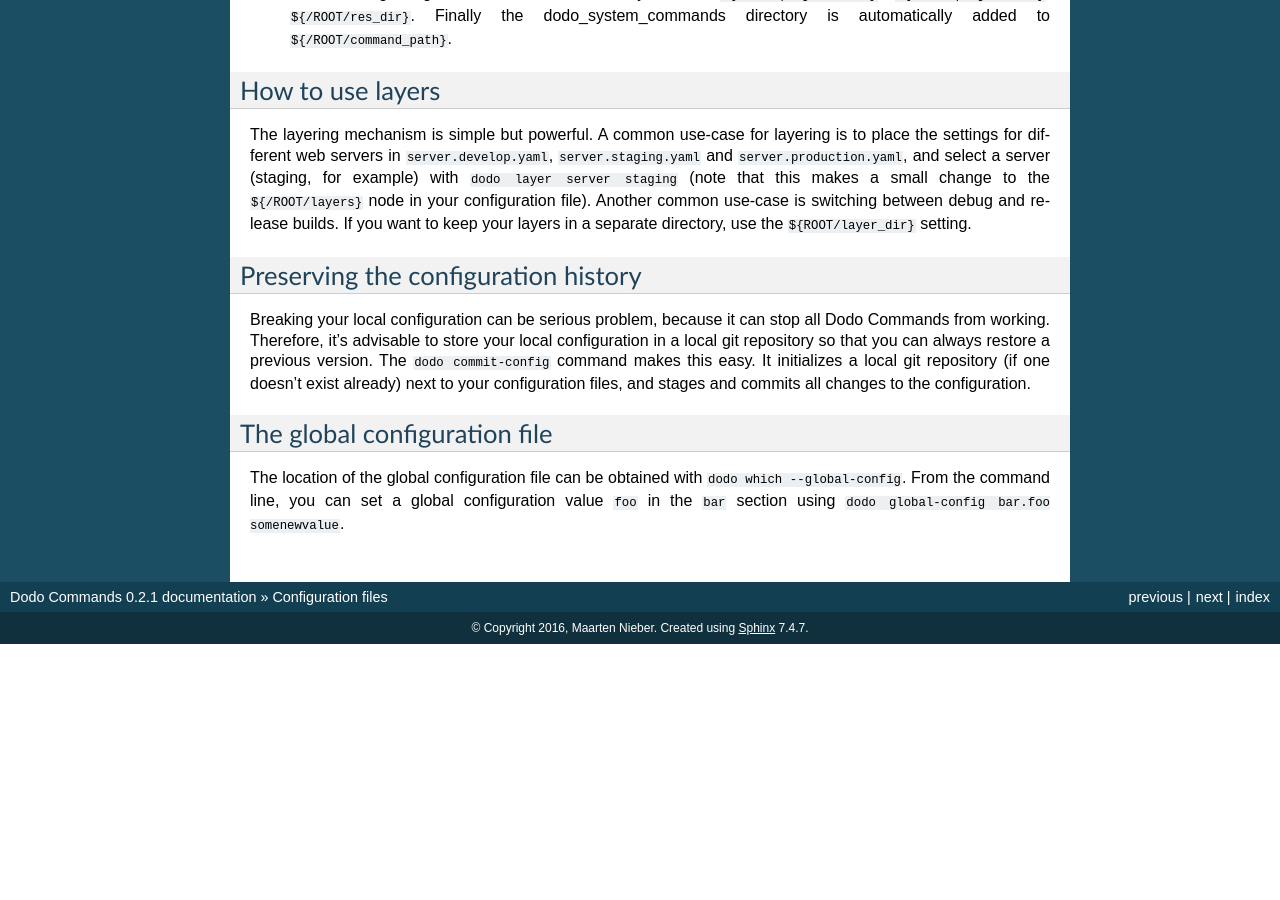
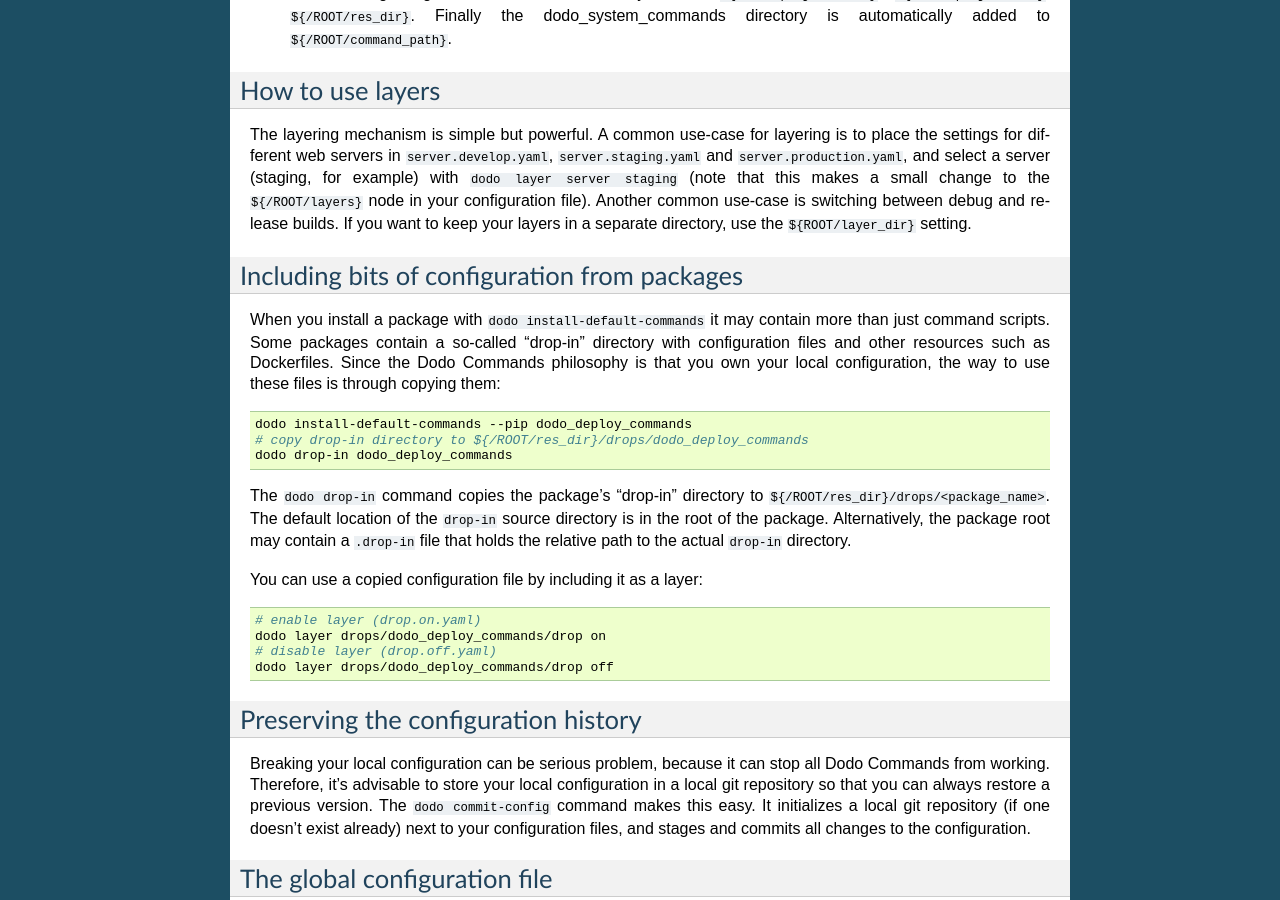
Before and after one commit to mnieber/dodo-commands, a Sphinx documentation site: the page built from doc/configuration.rst, in a window 1280 px wide and 900 px high, scrolled down 1105 px. Built offline with Sphinx 7.4.7, drawn with Linux system fonts in a browser that asks for light colours; before the commit the page ends 1749 px from its top, so only the background shows below that; some of the changed text lies outside the part shown.

Commit message:
Improve drop-in source, test and documentation

```diff
--- a/doc/configuration.rst
+++ b/doc/configuration.rst
@@ -66,10 +66,34 @@ How to use layers
 The layering mechanism is simple but powerful. A common use-case for layering is to place the settings for different web servers in ``server.develop.yaml``, ``server.staging.yaml`` and ``server.production.yaml``, and select a server (staging, for example) with ``dodo layer server staging`` (note that this makes a small change to the ``${/ROOT/layers}`` node in your configuration file). Another common use-case is switching between debug and release builds. If you want to keep your layers in a separate directory, use the ``${ROOT/layer_dir}`` setting.
 
 
+Including bits of configuration from packages
+=============================================
+
+When you install a package with ``dodo install-default-commands`` it may contain more than just command scripts. Some packages contain a so-called "drop-in" directory with configuration files and other resources such as Dockerfiles. Since the Dodo Commands philosophy is that you own your local configuration, the way to use these files is through copying them:
+
+.. code-block:: bash
+
+    dodo install-default-commands --pip dodo_deploy_commands
+    # copy drop-in directory to ${/ROOT/res_dir}/drops/dodo_deploy_commands
+    dodo drop-in dodo_deploy_commands
+
+The ``dodo drop-in`` command copies the package's "drop-in" directory to ``${/ROOT/res_dir}/drops/<package_name>``. The default location of the ``drop-in`` source directory is in the root of the package. Alternatively, the package root may contain a ``.drop-in`` file that holds the relative path to the actual ``drop-in`` directory.
+
+You can use a copied configuration file by including it as a layer:
+
+.. code-block:: bash
+
+    # enable layer (drop.on.yaml)
+    dodo layer drops/dodo_deploy_commands/drop on
+    # disable layer (drop.off.yaml)
+    dodo layer drops/dodo_deploy_commands/drop off
+
+
 Preserving the configuration history
 ====================================
 
 Breaking your local configuration can be serious problem, because it can stop all Dodo Commands from working. Therefore, it's advisable to store your local configuration in a local git repository so that you can always restore a previous version. The ``dodo commit-config`` command makes this easy. It initializes a local git repository (if one doesn't exist already) next to your configuration files, and stages and commits all changes to the configuration.
+
 
 .. _global_config:
 
--- a/doc/sharing-projects.rst
+++ b/doc/sharing-projects.rst
@@ -43,7 +43,7 @@ At this point, your colleague has the same directory structure as you:
     ~/projects/FooBar/src/extra/dodo_commands/res    # default Dodo Commands configuration files
     ~/projects/FooBar/dodo_commands/res              # local copies of the default Dodo Commands configuration files
 
-- the ``${/ROOT/shared_config_dir}`` directory is used by the ``dodo diff`` command to show the differences between your local configuration files and the shared files. If you are using the recommended diff tool (meld) then you will now be able to copy parts of your location configuration to the shared one. When you push these changes to version control, your colleages will later be able to incorporate your changes when they run ``dodo diff``.
+- the ``${/ROOT/shared_config_dir}`` directory is used by the ``dodo diff`` command to show the differences between your local configuration files and the shared files. If you are using the recommended diff tool (meld) then you will now be able to copy parts of your local configuration to the shared one. When you push these changes to version control, your colleages will later be able to incorporate your changes (also by copying parts) when they run ``dodo diff``.
 
 - As mentioned, we recommend to set :code:`meld` as the ``diff_tool`` in :code:`~/.dodo_commands/config`:
 
@@ -51,7 +51,9 @@ At this point, your colleague has the same directory structure as you:
 
     dodo global-config settings.diff_tool meld
 
-- To synchronize only config.yaml, call ``dodo diff config.yaml``. It's a good practice to use the value ``${/ROOT/version}`` to track whether the copied configuration is up-to-date or not (see :ref:`check_config`).
+- To synchronize only config.yaml, call ``dodo diff config.yaml``.
+
+- It's a good practice to use the value ``${/ROOT/version}`` to track whether the copied configuration is up-to-date or not (see :ref:`check_config`).
 
 
 .. _check_config:
```
Also changed, not shown: 2 other files.
